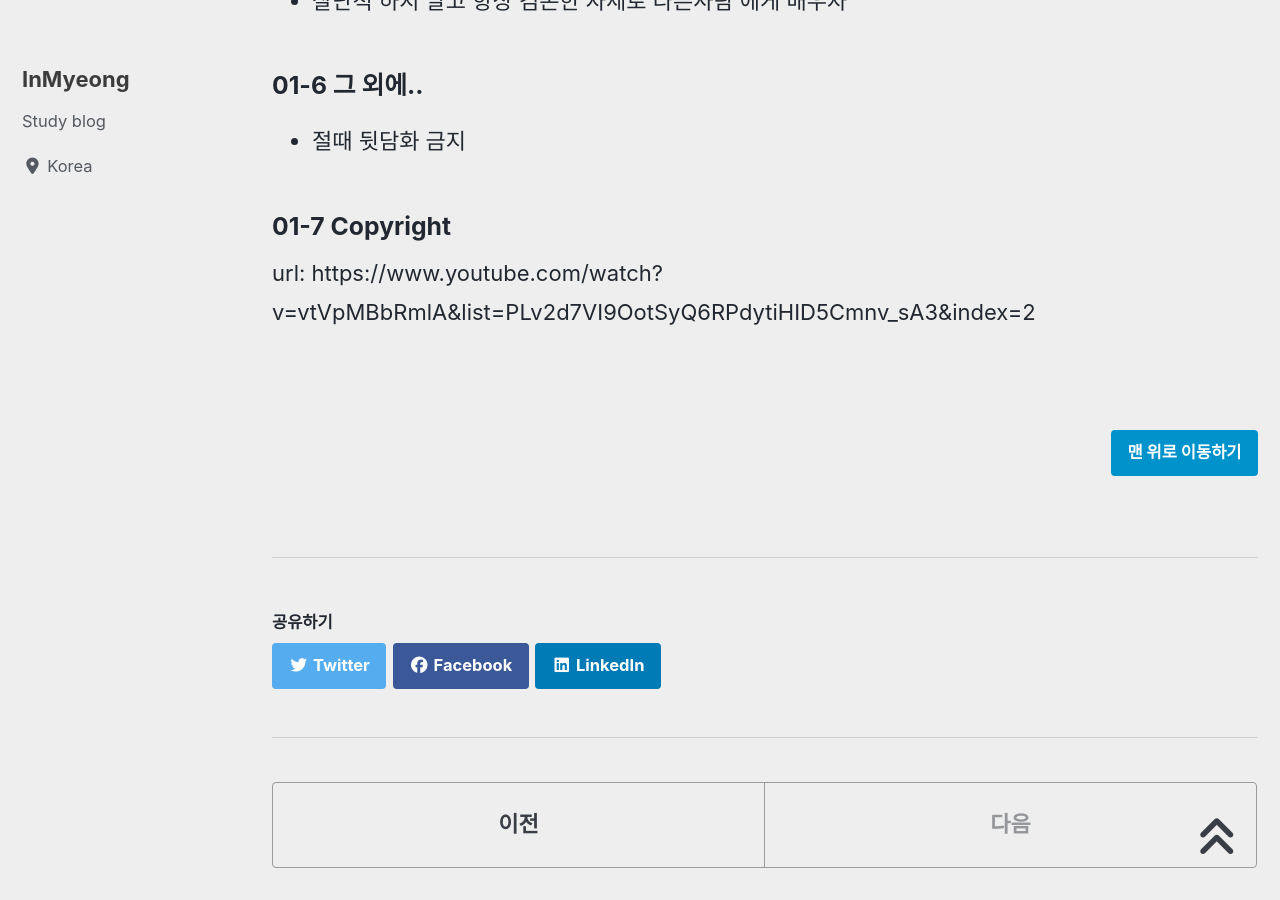
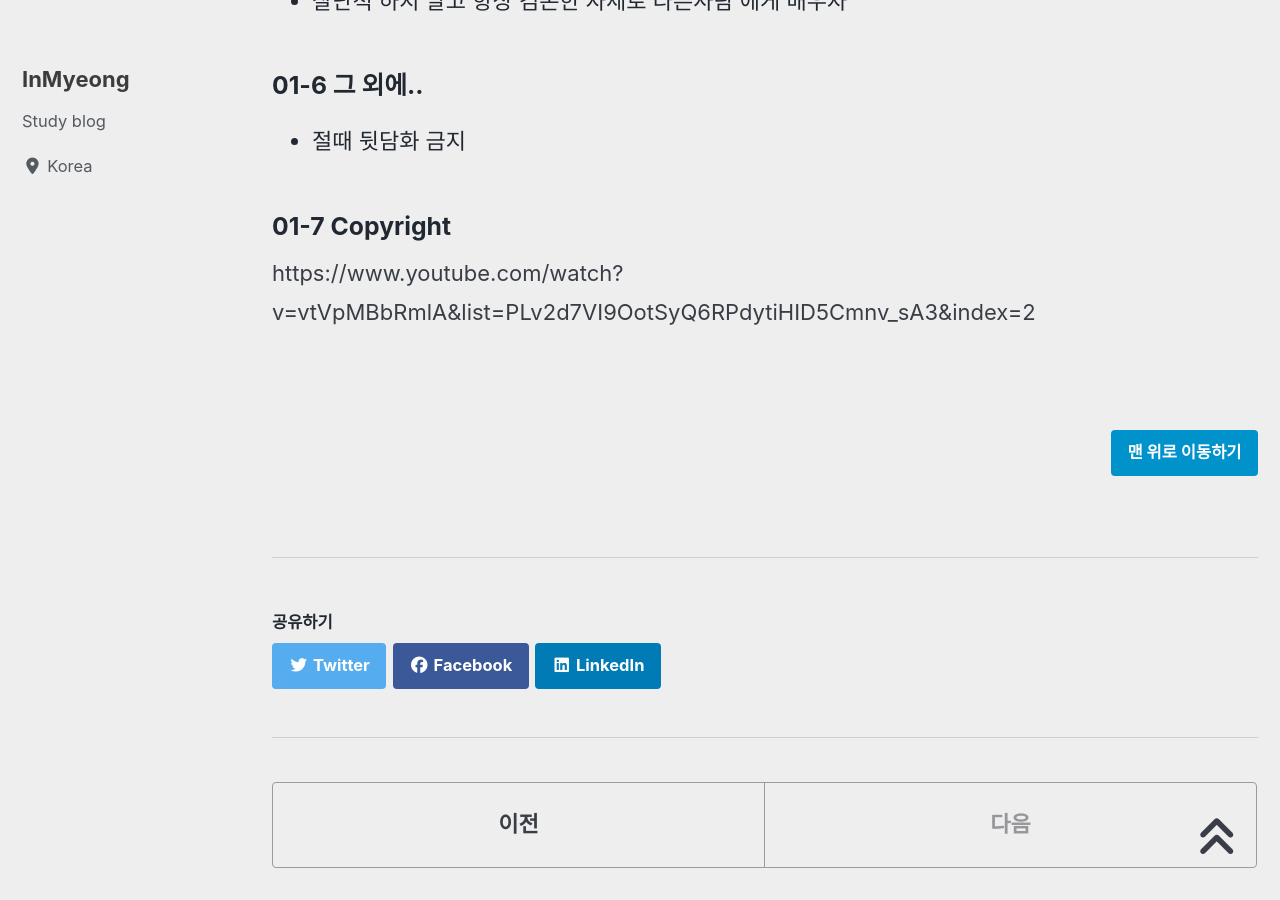
Before and after one commit to devMyeong/devMyeong.github.io, a Jekyll site: the page built from _posts/liberalArts/development/2021-07-23-엘리-work.md, in a window 1280 px wide and 900 px high, scrolled down 1459 px. Built offline with Jekyll 4.4.1, drawn with Linux system fonts in a browser that asks for light colours; cached includes are drawn as plain includes; nearby versions of some CDN libraries; some web fonts are replaced.

Commit message:
update work doc

```diff
--- a/_posts/liberalArts/development/2021-07-23-엘리-work.md
+++ b/_posts/liberalArts/development/2021-07-23-엘리-work.md
@@ -35,7 +35,7 @@ last_modified_at: 2021-07-23
 - 절때 뒷담화 금지
 
 ### 01-7 Copyright
-url: https://www.youtube.com/watch?v=vtVpMBbRmlA&list=PLv2d7VI9OotSyQ6RPdytiHID5Cmnv_sA3&index=2
+<https://www.youtube.com/watch?v=vtVpMBbRmlA&list=PLv2d7VI9OotSyQ6RPdytiHID5Cmnv_sA3&index=2>
 
 <br>
 
```
